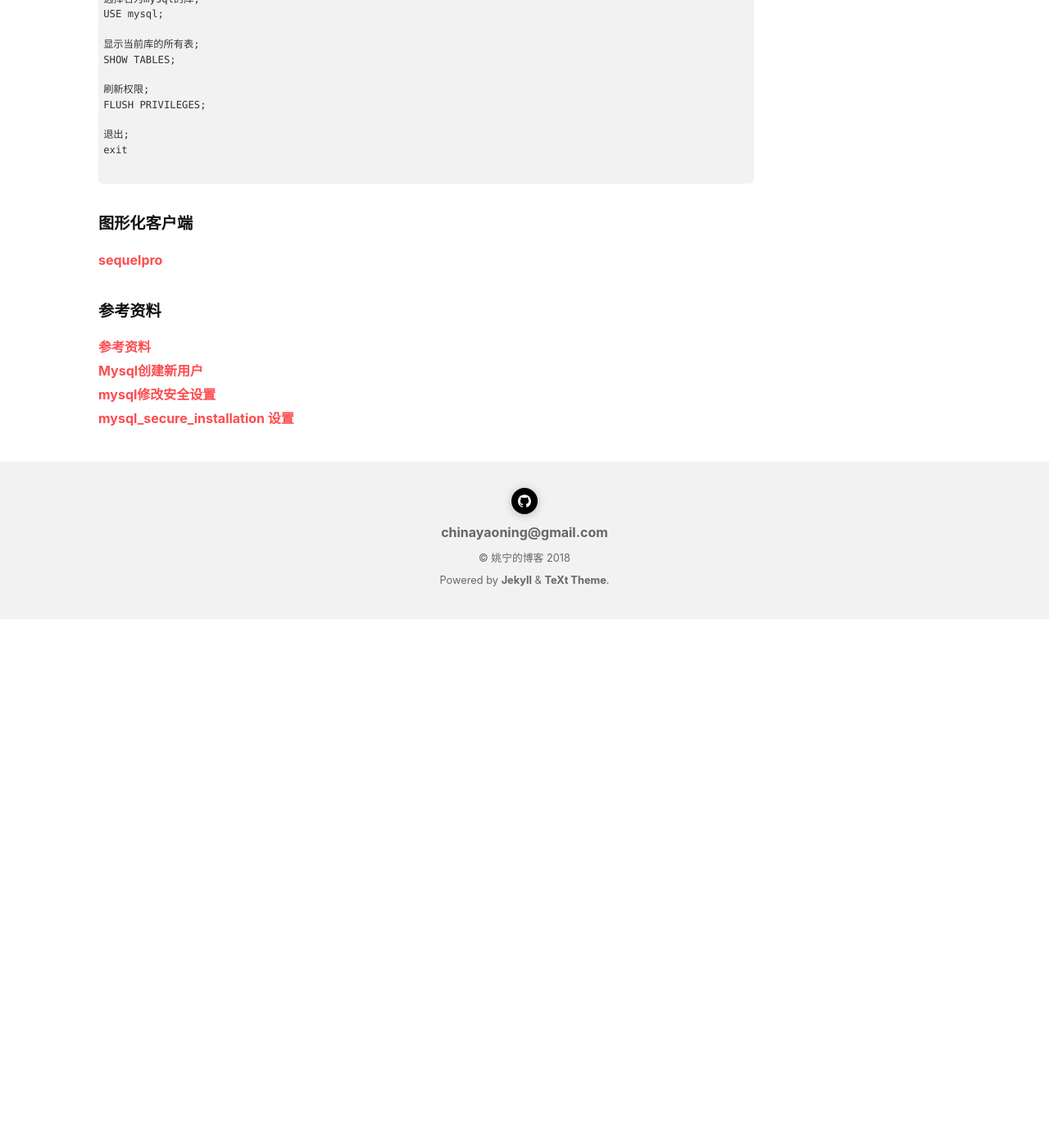
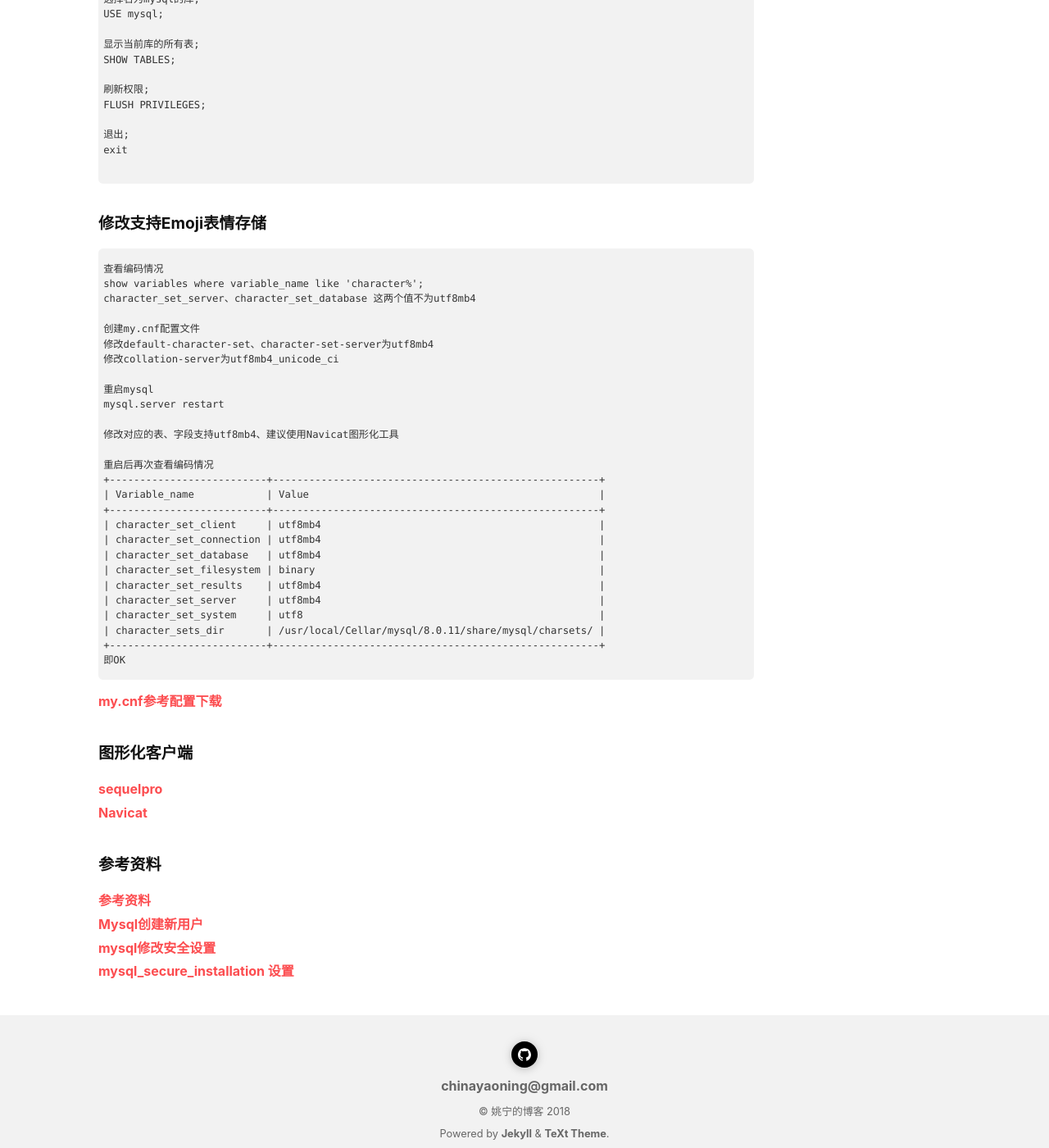
Before and after one commit to xcuYao/xcuYao.github.io, a Jekyll site: the page built from _posts/2018-07-11-mac安装配置mysql.md, in a window 1280 px wide and 1400 px high, scrolled down 2496 px. Shown: the whole window at 82% size. Built offline with Jekyll 4.4.1, drawn with Linux system fonts in a browser that asks for light colours; nearby versions of some CDN libraries; comment, search, counter and statistics services are not loaded; before the commit the page ends 3251 px from its top, so only the background shows below that.

Commit message:
update article

````diff
--- a/_posts/2018-07-11-mac安装配置mysql.md
+++ b/_posts/2018-07-11-mac安装配置mysql.md
@@ -132,9 +132,41 @@ exit
 
 ```
 
+### 修改支持Emoji表情存储
+```
+查看编码情况
+show variables where variable_name like 'character%';
+character_set_server、character_set_database 这两个值不为utf8mb4
+
+创建my.cnf配置文件
+修改default-character-set、character-set-server为utf8mb4
+修改collation-server为utf8mb4_unicode_ci
+
+重启mysql
+mysql.server restart
+
+修改对应的表、字段支持utf8mb4、建议使用Navicat图形化工具
+
+重启后再次查看编码情况
++--------------------------+------------------------------------------------------+
+| Variable_name            | Value                                                |
++--------------------------+------------------------------------------------------+
+| character_set_client     | utf8mb4                                              |
+| character_set_connection | utf8mb4                                              |
+| character_set_database   | utf8mb4                                              |
+| character_set_filesystem | binary                                               |
+| character_set_results    | utf8mb4                                              |
+| character_set_server     | utf8mb4                                              |
+| character_set_system     | utf8                                                 |
+| character_sets_dir       | /usr/local/Cellar/mysql/8.0.11/share/mysql/charsets/ |
++--------------------------+------------------------------------------------------+
+即OK
+```
+[my.cnf参考配置下载](http://77wdec.com1.z0.glb.clouddn.com/my.cnf)
+
 ### 图形化客户端
 [sequelpro](https://sequelpro.com/)
-
+[Navicat](http://xclient.info/s/navicat-for-mysql.html?a=dl&v=12.0.24&k=1&t=3fc97a445870eedb082f1fbf1c18213b42632540)
 
 ### 参考资料
 [参考资料](http://www.jb51.net/article/47727.htm)
````
